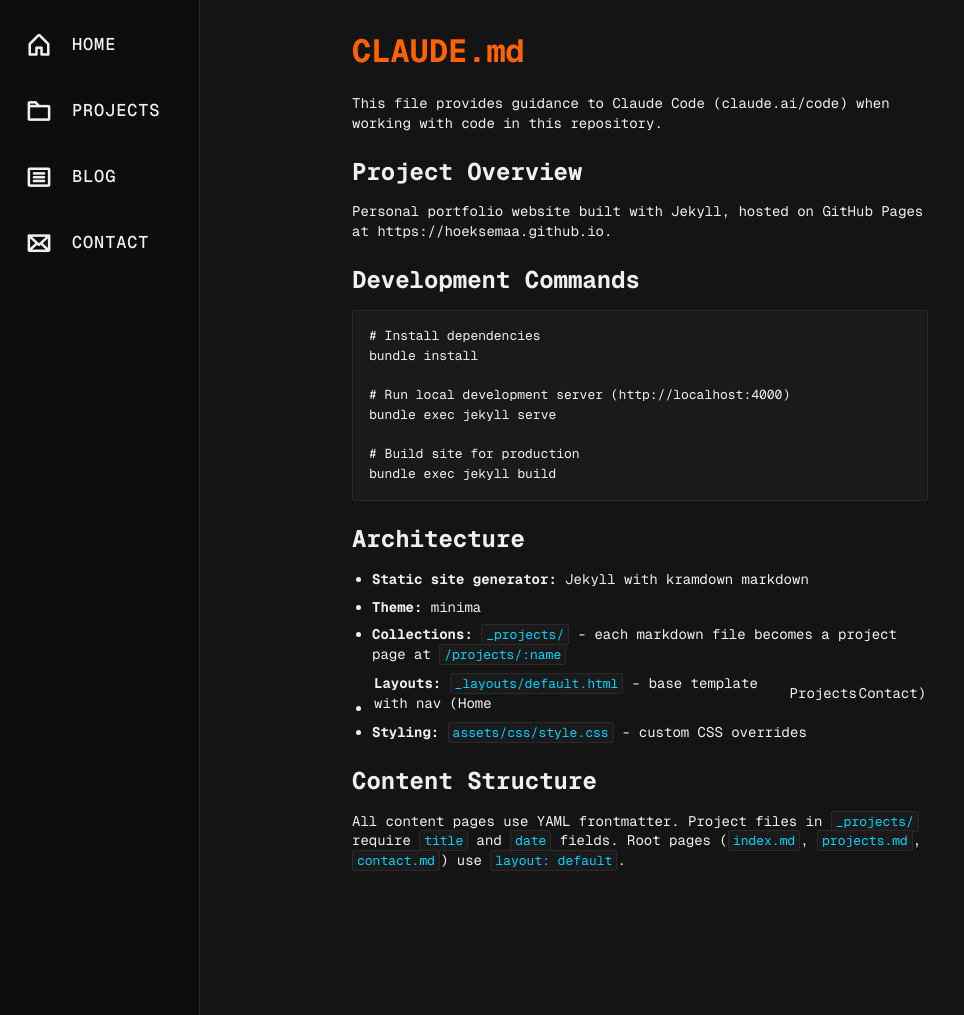
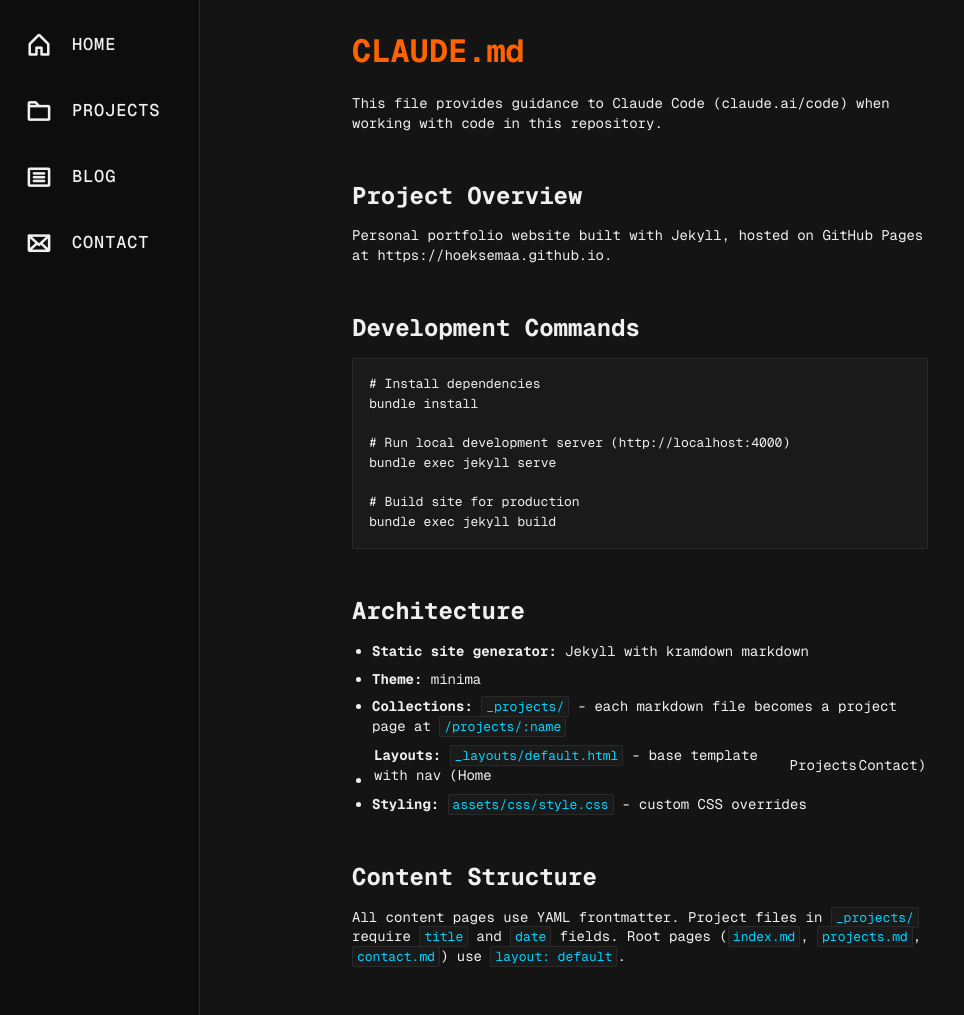
Before and after one commit to hoeksemaa/hoeksemaa.github.io, a Jekyll site: the page built from CLAUDE.md, in a window 1280 px wide and 1015 px high. Shown: the whole window, without its empty margins (0-964 px from the left). Built offline with Jekyll 4.4.1, drawn with Linux system fonts in a browser that asks for light colours; our own code applies the rules of GitHub Pages for plain Markdown files.

Commit message:
style: richer box tints + breathing room above headings (#18)
Blue box #10222B -> #0D3047, green box #102B22 -> #0D3D2A — same hue
roles, more chroma. Section h1s get ~two blank lines above (72px),
h2s ~one (48px); the page-title h1 (first-of-type) stays at the top.

Co-authored-by: Claude Fable 5 <noreply@anthropic.com>

```diff
--- a/assets/css/style.css
+++ b/assets/css/style.css
@@ -132,7 +132,13 @@ h1 {
     font-weight: 700;
     line-height: 1.2;
     color: #FF6200;
+    margin-top: 72px;   /* ~two blank lines above section-level headings */
     margin-bottom: 24px;
+}
+
+/* The page-title h1 keeps sitting at the top */
+h1:first-of-type {
+    margin-top: 0;
 }
 
 h2 {
@@ -140,7 +146,7 @@ h2 {
     font-weight: 700;
     line-height: 1.2;
     color: #F0F0F0;
-    margin-top: 24px;
+    margin-top: 48px;   /* ~one blank line */
     margin-bottom: 16px;
 }
 
@@ -354,7 +360,7 @@ blockquote p:last-child {
 
 /* ─── Blue Box Explainer ──────────────────────────────────── */
 .blue-box {
-    background: #10222B;
+    background: #0D3047;
     border: 1px solid #00D4FF;
     border-radius: 2px;
     padding: 16px 20px;
@@ -375,7 +381,7 @@ blockquote p:last-child {
 
 /* ─── Green Box Explainer ─────────────────────────────────── */
 .green-box {
-    background: #102B22;
+    background: #0D3D2A;
     border: 1px solid #00FF88;
     border-radius: 2px;
     padding: 16px 20px;
```
